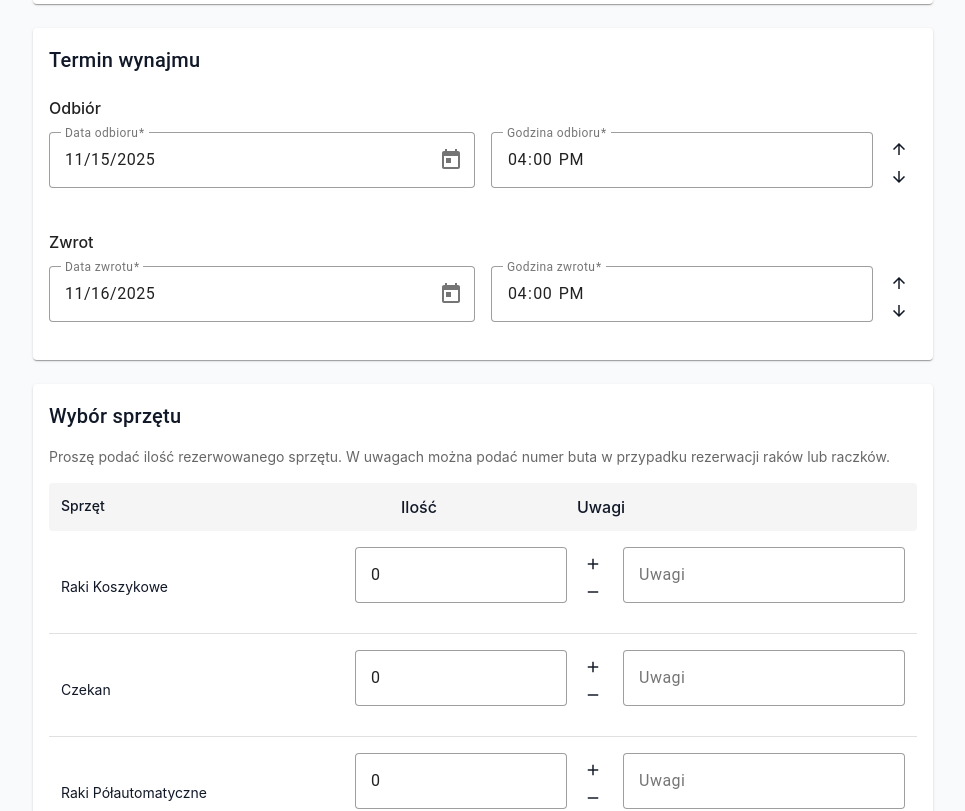
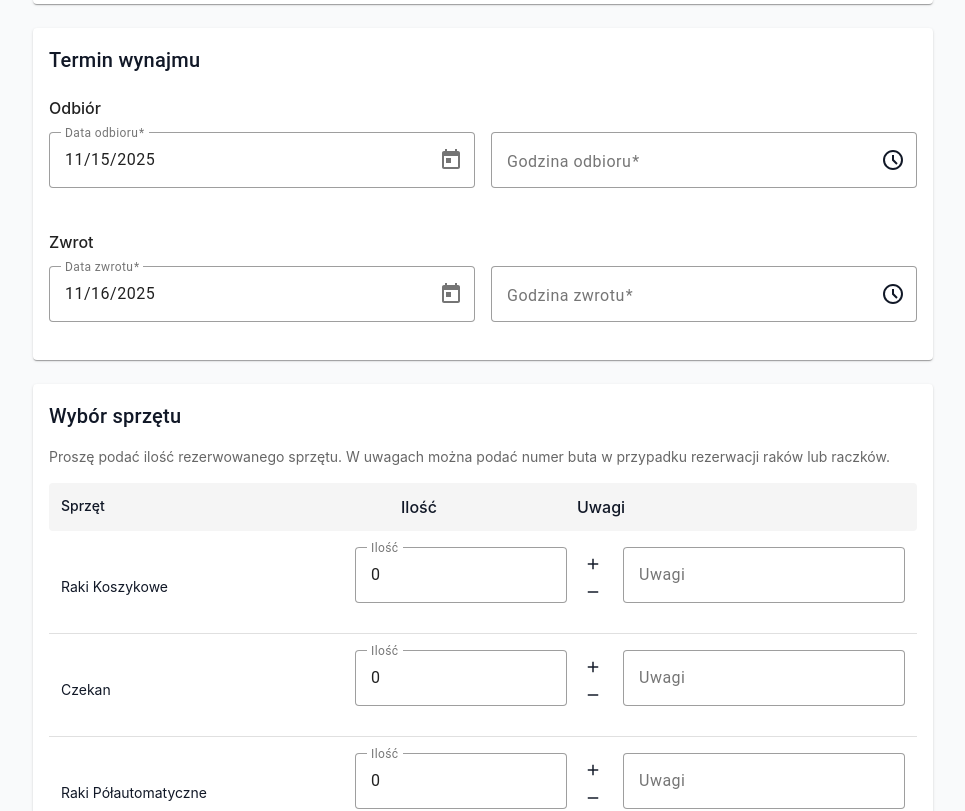
Before and after one commit to GrzesiekP/EquipmentRental.Form, an Angular app: page / in a window 1280 px wide. Shown: the part 977-1788 px from the top of the page, without its empty margins (157-1122 px from the left). Built offline with nearby package versions, Linux system fonts and the light colour scheme.

Commit message:
fix inputs

```diff
--- a/src/app/components/equipment-rental-form/equipment-rental-form.component.html
+++ b/src/app/components/equipment-rental-form/equipment-rental-form.component.html
@@ -96,21 +96,13 @@
                 <mat-error *ngIf="rentalForm.get('pickupDate')?.hasError('required')">Data odbioru jest wymagana</mat-error>
               </mat-form-field>
 
-              <div class="time-input-group">
               <mat-form-field appearance="outline" class="time-field">
                 <mat-label>Godzina odbioru</mat-label>
-                  <input matInput type="time" formControlName="pickupHour" required>
+                <input matInput [matTimepicker]="pickupTimePicker" formControlName="pickupHour" required>
+                <mat-timepicker-toggle matSuffix [for]="pickupTimePicker"></mat-timepicker-toggle>
+                <mat-timepicker #pickupTimePicker></mat-timepicker>
                 <mat-error *ngIf="rentalForm.get('pickupHour')?.hasError('required')">Godzina odbioru jest wymagana</mat-error>
               </mat-form-field>
-                <div class="time-controls">
-                  <button mat-icon-button type="button" (click)="incrementTime('pickupHour')" aria-label="Zwiększ godzinę">
-                    <mat-icon>arrow_upward</mat-icon>
-                  </button>
-                  <button mat-icon-button type="button" (click)="decrementTime('pickupHour')" aria-label="Zmniejsz godzinę">
-                    <mat-icon>arrow_downward</mat-icon>
-                  </button>
-                </div>
-              </div>
             </div>
 
             <h3>Zwrot</h3>
@@ -123,21 +115,13 @@
                 <mat-error *ngIf="rentalForm.get('returnDate')?.hasError('required')">Data zwrotu jest wymagana</mat-error>
               </mat-form-field>
 
-              <div class="time-input-group">
               <mat-form-field appearance="outline" class="time-field">
                 <mat-label>Godzina zwrotu</mat-label>
-                  <input matInput type="time" formControlName="returnHour" required>
+                <input matInput [matTimepicker]="returnTimePicker" formControlName="returnHour" required>
+                <mat-timepicker-toggle matSuffix [for]="returnTimePicker"></mat-timepicker-toggle>
+                <mat-timepicker #returnTimePicker></mat-timepicker>
                 <mat-error *ngIf="rentalForm.get('returnHour')?.hasError('required')">Godzina zwrotu jest wymagana</mat-error>
               </mat-form-field>
-                <div class="time-controls">
-                  <button mat-icon-button type="button" (click)="incrementTime('returnHour')" aria-label="Zwiększ godzinę">
-                    <mat-icon>arrow_upward</mat-icon>
-                  </button>
-                  <button mat-icon-button type="button" (click)="decrementTime('returnHour')" aria-label="Zmniejsz godzinę">
-                    <mat-icon>arrow_downward</mat-icon>
-                  </button>
-                </div>
-              </div>
             </div>
           </mat-card-content>
         </mat-card>
@@ -163,7 +147,9 @@
                   <div class="col-quantity" [formGroupName]="i">
                     <div class="quantity-input-group">
                       <mat-form-field appearance="outline" class="quantity-field">
-                        <input matInput type="number" formControlName="quantity" min="0">
+                        <mat-label>Ilość</mat-label>
+                        <input matInput type="number" formControlName="quantity" min="0" step="1" inputmode="numeric">
+                        <mat-error *ngIf="equipmentArray.at(i).get('quantity')?.hasError('min')">Ilość nie może być ujemna</mat-error>
                       </mat-form-field>
                       <div class="quantity-controls">
                         <button mat-icon-button type="button" (click)="incrementQuantity(i)" aria-label="Zwiększ ilość">
--- a/src/app/components/equipment-rental-form/equipment-rental-form.component.ts
+++ b/src/app/components/equipment-rental-form/equipment-rental-form.component.ts
@@ -7,6 +7,7 @@ import { MatInputModule } from '@angular/material/input';
 import { MatButtonModule } from '@angular/material/button';
 import { MatDatepickerModule } from '@angular/material/datepicker';
 import { MatNativeDateModule } from '@angular/material/core';
+import { MatTimepickerModule } from '@angular/material/timepicker';
 import { MatTableModule } from '@angular/material/table';
 import { MatIconModule } from '@angular/material/icon';
 import { MatCardModule } from '@angular/material/card';
@@ -24,6 +25,7 @@ import { RentalFormData, EquipmentItem } from '../../models/equipment-rental.mod
     MatButtonModule,
     MatDatepickerModule,
     MatNativeDateModule,
+    MatTimepickerModule,
     MatTableModule,
     MatIconModule,
     MatCardModule
@@ -110,39 +112,6 @@ export class EquipmentRentalFormComponent implements OnInit {
     }
   }
 
-  incrementTime(fieldName: 'pickupHour' | 'returnHour'): void {
-    const control = this.rentalForm.get(fieldName);
-    if (!control) return;
-
-    const timeValue = control.value || '00:00';
-    const [hours, minutes] = timeValue.split(':').map(Number);
-    let newMinutes = minutes + 15;
-    let newHours = hours;
-
-    if (newMinutes >= 60) {
-      newMinutes = 0;
-      newHours = (newHours + 1) % 24;
-    }
-
-    control.setValue(`${String(newHours).padStart(2, '0')}:${String(newMinutes).padStart(2, '0')}`);
-  }
-
-  decrementTime(fieldName: 'pickupHour' | 'returnHour'): void {
-    const control = this.rentalForm.get(fieldName);
-    if (!control) return;
-
-    const timeValue = control.value || '00:00';
-    const [hours, minutes] = timeValue.split(':').map(Number);
-    let newMinutes = minutes - 15;
-    let newHours = hours;
-
-    if (newMinutes < 0) {
-      newMinutes = 45;
-      newHours = (newHours - 1 + 24) % 24;
-    }
-
-    control.setValue(`${String(newHours).padStart(2, '0')}:${String(newMinutes).padStart(2, '0')}`);
-  }
 
   onSubmit(): void {
     if (this.rentalForm.invalid) {
```
Lines whose indentation alone changed are shown as unchanged.
